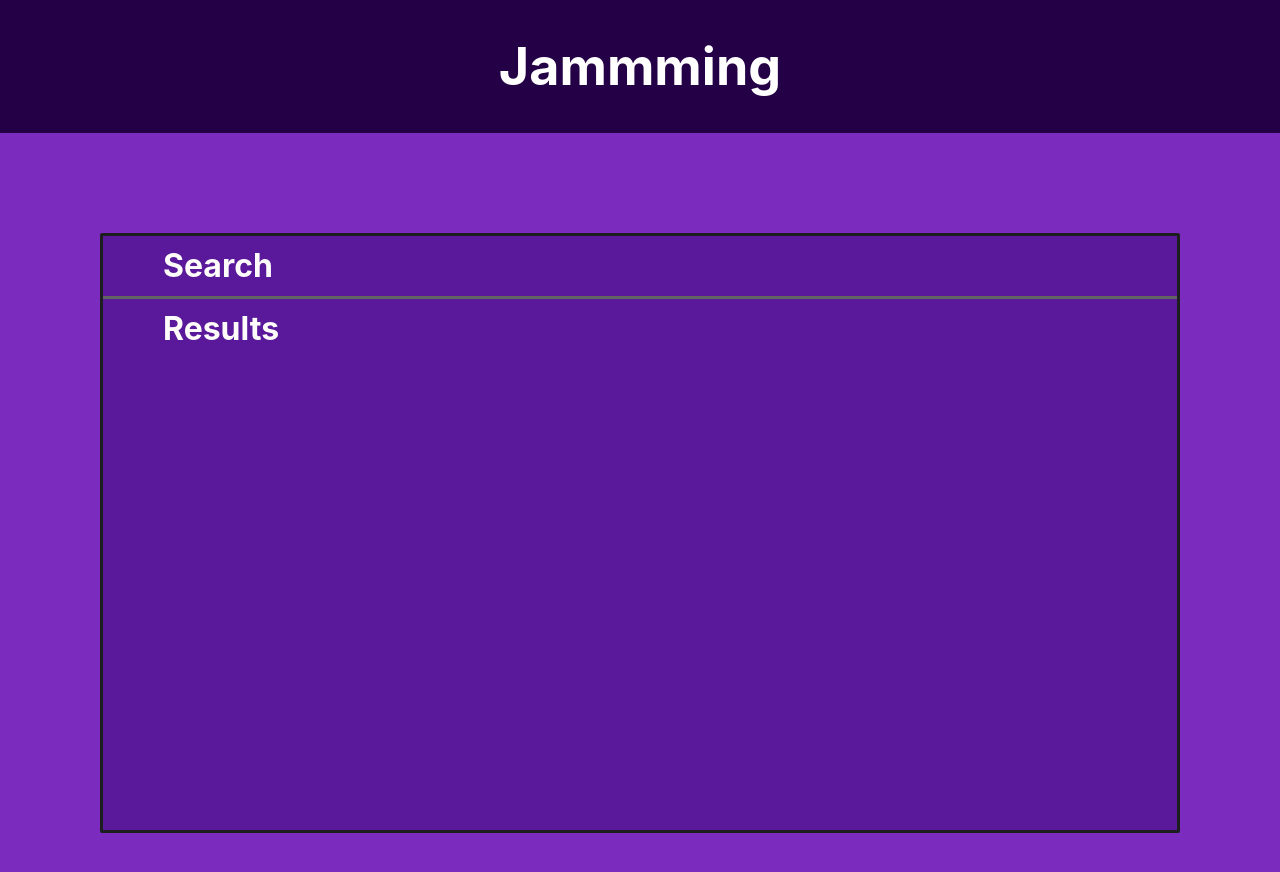
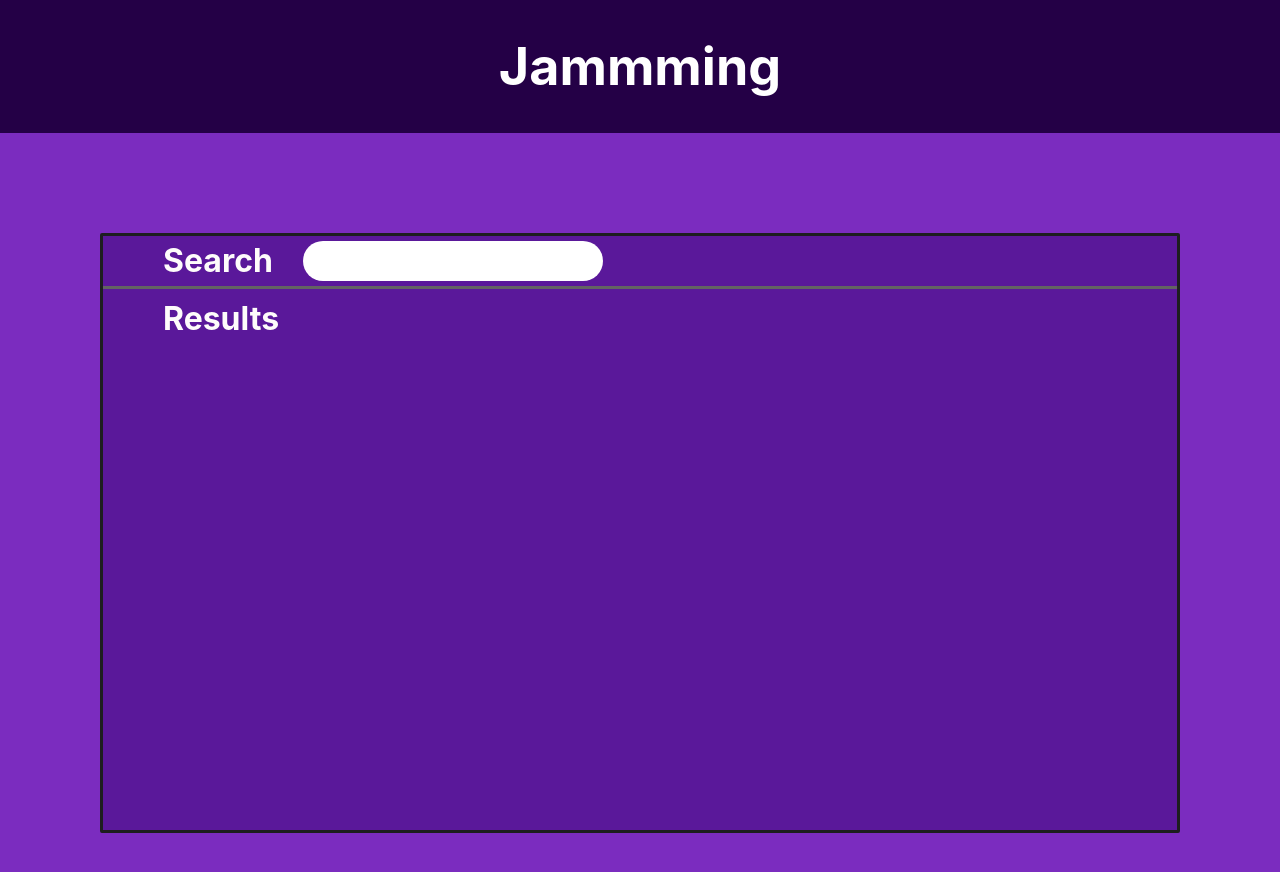
Before and after one commit to 66xle/JammingRepo, a React (Create React App) app in the folder jammming/: page / in a window 1280 px wide. Shown: the top 872 px of the page. Built offline with nearby package versions, Linux system fonts and the light colour scheme.

Commit message:
Added search bar component

```diff
--- a/jammming/src/App.css
+++ b/jammming/src/App.css
@@ -68,6 +68,9 @@
   margin-bottom: 10px;
   border-bottom: solid;
   border-color: #636363;
+  display: flex;
+  align-items: center;
+  gap: 20px;
 }
 
 #Results {
--- a/jammming/src/App.js
+++ b/jammming/src/App.js
@@ -1,4 +1,6 @@
 import './App.css';
+import React from 'react';
+import SearchBar from './Components/SearchBar.js';
 
 function App() {
   return (
@@ -10,6 +12,7 @@ function App() {
         <div id="Content">
           <div id="SearchBar">
             <h2 className="title">Search</h2>
+            <SearchBar/>
           </div>
           <div id="Results">
             <h2 className="title">Results</h2>
--- /dev/null
+++ b/jammming/src/Components/SearchBar.css
@@ -0,0 +1,11 @@
+#searchBar {
+    font-family: inherit;
+    font-weight: bold;
+    font-size: 20px;
+    width: 15em;
+    height: 2em;
+    padding: 0.3em 2.1em 0.3em 0.8em;
+    border: none;
+    box-sizing: border-box;
+    border-radius: 2.5em;
+}
--- /dev/null
+++ b/jammming/src/Components/SearchBar.js
@@ -0,0 +1,12 @@
+import React from 'react';
+import './SearchBar.css';
+
+function SearchBar() {
+    return (
+        <div>
+            <input id="searchBar"></input>
+        </div>
+    )
+}
+
+export default SearchBar;
```
